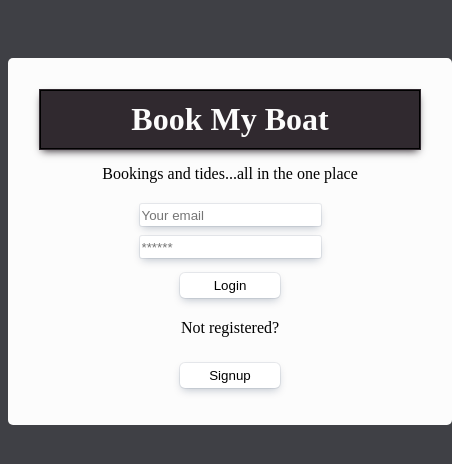
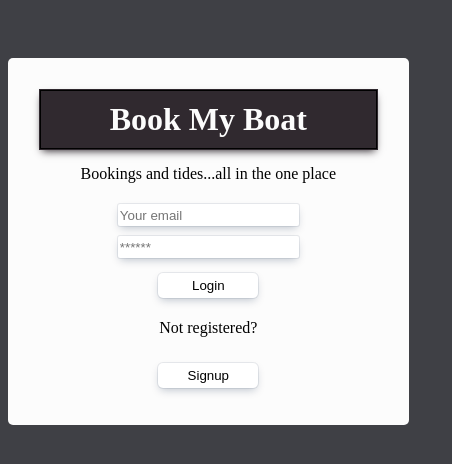
Before and after one commit to njheymann/book-my-boat, a React (Vite) app in the folder client/: page / in a window 390 px wide. Shown: the top 464 px of the page, 452 px wide, since content can reach past the window. Built offline with nearby package versions, Linux system fonts and the light colour scheme; a web font is replaced by a local one.

Commit message:
Adjusted more css for phone friendly use

```diff
--- a/client/src/App.css
+++ b/client/src/App.css
@@ -1,6 +1,6 @@
 #root {
   max-width: 1280px;
-  width: 700px;
+  width: 50%;
   border-radius: 5px;
   margin: 0 auto;
   margin-top: 50px;
@@ -12,7 +12,7 @@
 
 @media (max-width: 480px) {
   #root {
-    width: 380px;
+    width: 90%;
   }
 }
 
@@ -31,6 +31,7 @@ p {
 .loader {
   width: 48px;
   height: 48px;
+  margin: 10px;
   background: #3f4045;
   display: inline-block;
   border-radius: 50%;
--- a/client/src/pages/Home.jsx
+++ b/client/src/pages/Home.jsx
@@ -75,7 +75,7 @@ const Home = () => {
       <div className="booking-container">
         {userLoading || locationLoading ? (
           <div className="loader"></div>
-        ) : (
+        ) : sortedBookings && sortedBookings.length > 0 ? (
           sortedBookings?.map((booking) => (
             <Link to={`/bookinginfo/${booking._id}`} key={booking._id}>
               <div key={booking._id} className="booking">
@@ -87,6 +87,8 @@ const Home = () => {
               </div>
             </Link>
           ))
+        ) : (
+          <h1>No bookings yet!</h1>
         )}
       </div>
     </main>
```
